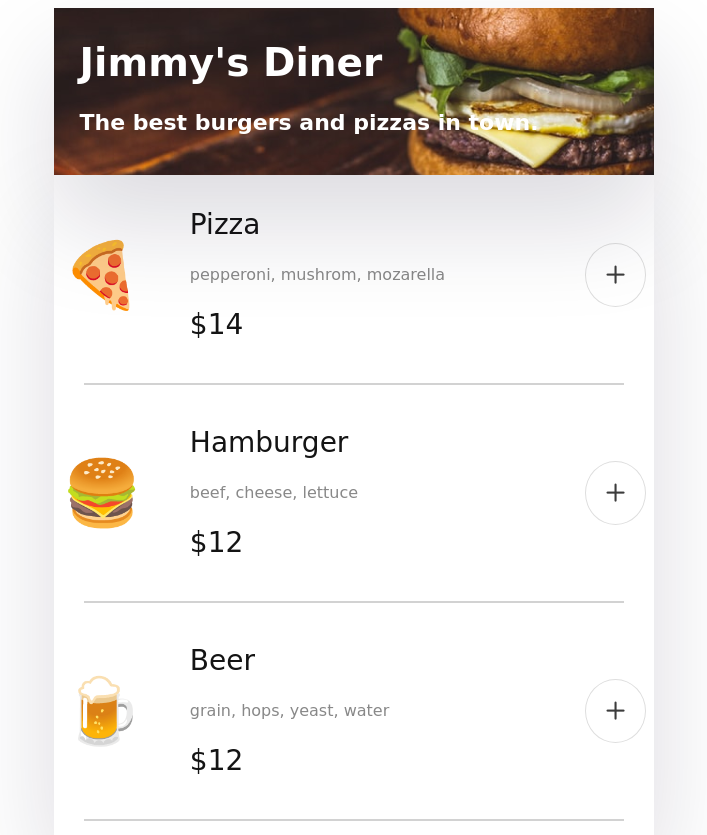
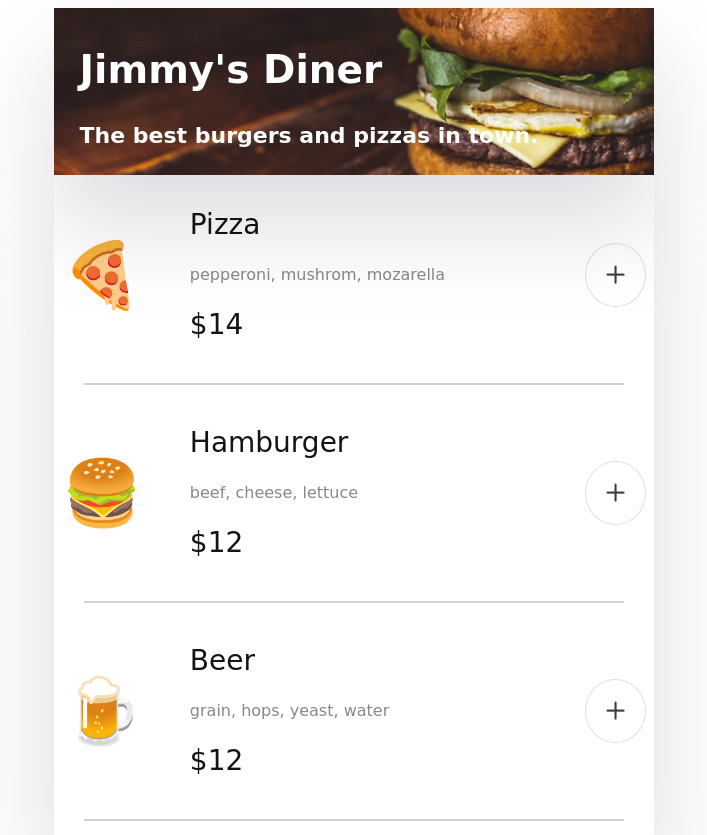
Before and after one commit to Robodlan/menu-order, a plain HTML site: page index.html in a window 1280 px wide. Shown: the whole page, without its empty margins (286-993 px from the left). Drawn offline with Linux system fonts and the light colour scheme; a web font is replaced by a local one.

Commit message:
html update

```diff
--- a/index.html
+++ b/index.html
@@ -18,7 +18,7 @@
         <div class="header container" >
             <img class="img-rest" src="restaurant.png" alt="a humburger pic"/>
                <div class="title-subtitle">
-                   <h2 class="title-header" >Jimmy's Diner</h2>
+                   <h3 class="title-header" >Jimmy's Diner</h3>
                    <h3 class="subtitle-header" >The best burgers and pizzas in town.</h3>
                </div>
         </div>
--- a/style.css
+++ b/style.css
@@ -29,6 +29,11 @@ body {
 
 /* Typography */
 .title-subtitle {
+    /* display: flex; */
+    /* flex-direction: column; */
+    font-size: var(--small);
+    /* line-height: 20px; */
+    /* background-color: #16DB99; */
     position: absolute;
     left:  0.3rem;
     top: 0.30rem;
```
